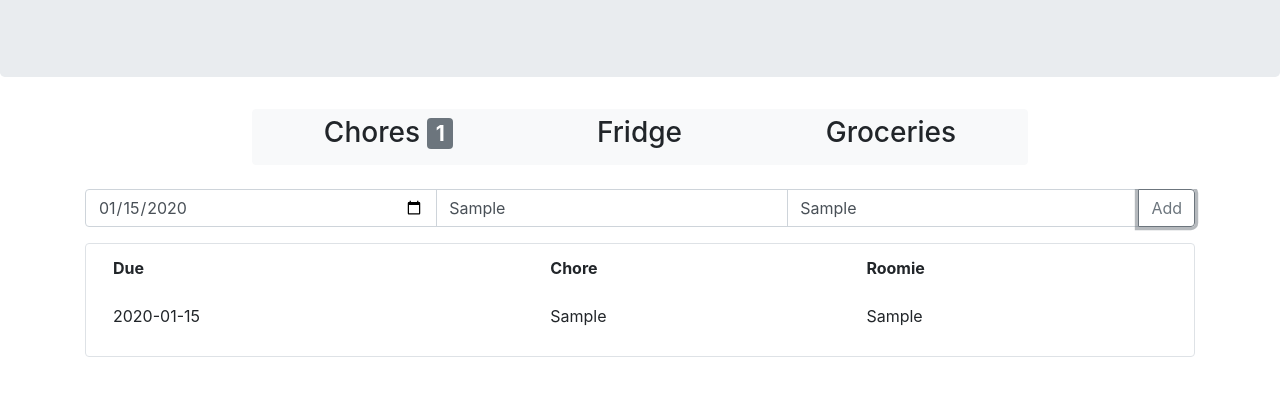
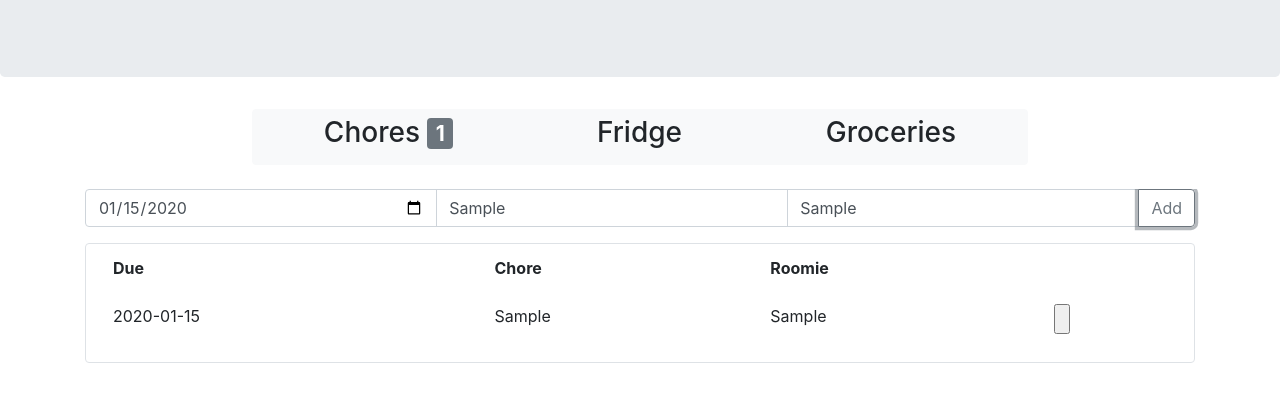
Before and after one commit to alexshi0000/FoodyRoomies, a website: page public/index.html in a window 1280 px wide. Both pictures are taken after typing "2020-01-15", "Sample", "Sample" into the empty fields and a click on the button "Add". Shown: the part 147-548 px from the top of the page. Drawn offline with nearby package versions, Linux system fonts and the light colour scheme.

Commit message:
Delete button

```diff
--- a/public/index.html
+++ b/public/index.html
@@ -47,7 +47,6 @@
     </div>
 
     <div id="TableViews" class="carousel slide" data-ride="carousel" data-interval="false">
-      <!-- Buttons -->
 
       <div class="container text-center" style="margin-bottom: 1%">
         <div class="btn-group btn-group-toggle" data-toggle="buttons" style="margin-bottom: 1%; width: 70%">
@@ -115,6 +114,7 @@
                           <th scope="col">Due</th>
                           <th scope="col">Chore</th>
                           <th scope="col">Roomie</th>
+                          <th scope="col"></th>
                         </tr>
                       </thead>
                       <tbody id="choreTable">
--- a/public/index.js
+++ b/public/index.js
@@ -4,14 +4,20 @@ function addChore() {
     var date = document.getElementById("choreDate").value;
     var item = document.getElementById("chore").value;
     var roomie = document.getElementById("choreRoomie").value;
+
     var table = document.getElementById("choreTable");
     var row = table.insertRow(0);
+
     var cell1 = row.insertCell(0);
     var cell2 = row.insertCell(1);
     var cell3 = row.insertCell(2);
+    var cell4 = row.insertCell(3);
+
     cell1.innerHTML = date;
     cell2.innerHTML = item;
     cell3.innerHTML = roomie;
+    cell4.innerHTML = '<input type="button" id="delete">';
+
     document.getElementById("choreCount").innerHTML = document.getElementById("choreTable").rows.length;
 }
 
```
